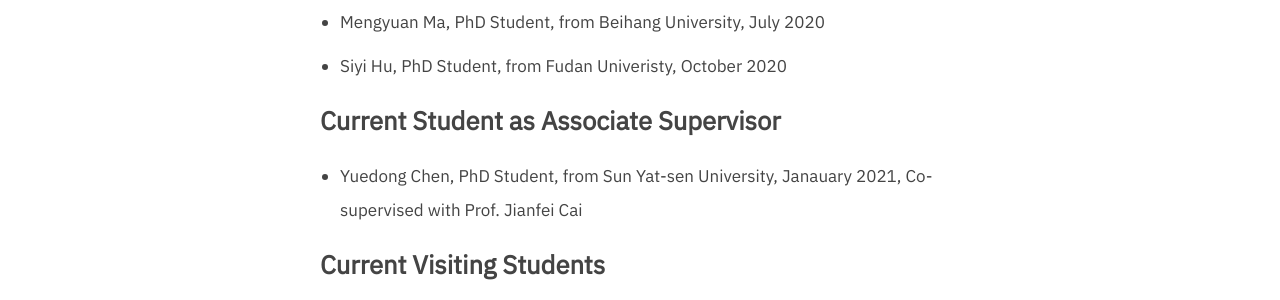
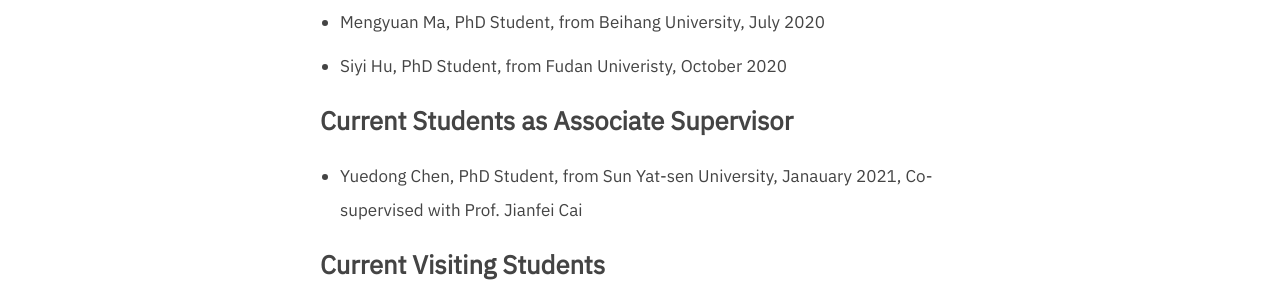
Before and after one commit to zhihuilics/xiaojun-chang.github.io, a Jekyll site: the page built from _pages/my-team.md, in a window 1280 px wide and 1330 px high. Shown: the part 512-812 px from the top of the window. Built offline with Jekyll 4.4.1, drawn with Linux system fonts in a browser that asks for light colours; nearby versions of some CDN libraries; a style sheet for code colours, icons or effects is not loaded.

Commit message:
Update my-team.md

```diff
--- a/_pages/my-team.md
+++ b/_pages/my-team.md
@@ -19,7 +19,7 @@ permalink: /my-team
 - Mengyuan Ma, PhD Student, from Beihang University, July 2020
 - Siyi Hu, PhD Student, from Fudan Univeristy, October 2020
 
-## Current Student as Associate Supervisor
+## Current Students as Associate Supervisor
 - Yuedong Chen, PhD Student, from Sun Yat-sen University, Janauary 2021, Co-supervised with Prof. Jianfei Cai
 
 ## Current Visiting Students
```
